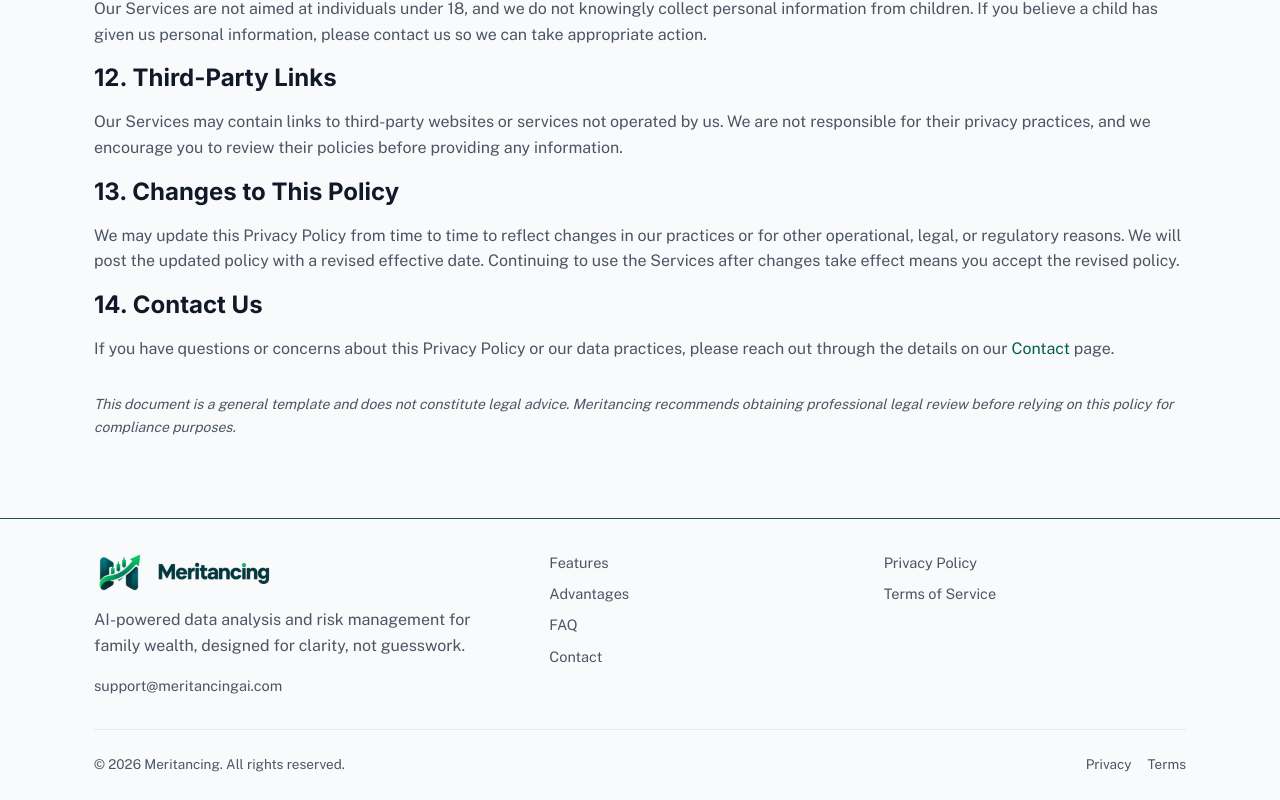
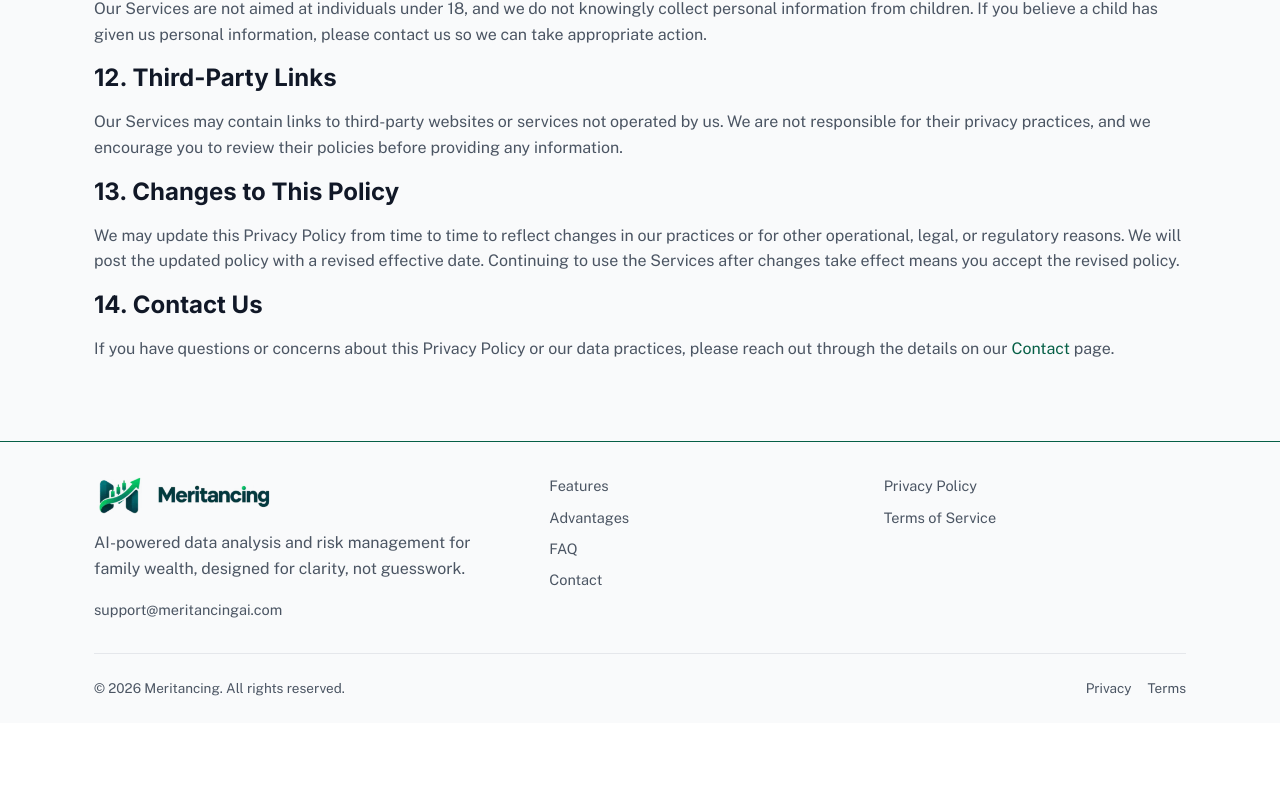
Before and after one commit to taybadeveloper/Meritancing, a Next.js app: page /privacy in a window 1280 px wide. Shown: the part 2095-2895 px from the top of the page. After the commit the page ends 2818 px from the top, so only its background shows below. Built offline with nearby package versions, Linux system fonts and the light colour scheme.

Commit message:
Remove template disclaimer from privacy page

```diff
--- a/app/privacy/page.js
+++ b/app/privacy/page.js
@@ -191,15 +191,6 @@ export default function PrivacyPage() {
               data practices, please reach out through the details on our{" "}
               <Link href="/contact">Contact</Link> page.
             </p>
-
-            <p style={{ marginTop: "var(--space-6)", fontSize: "14px" }}>
-              <em>
-                This document is a general template and does not constitute
-                legal advice. Meritancing recommends obtaining professional
-                legal review before relying on this policy for compliance
-                purposes.
-              </em>
-            </p>
           </div>
         </div>
       </section>
```
